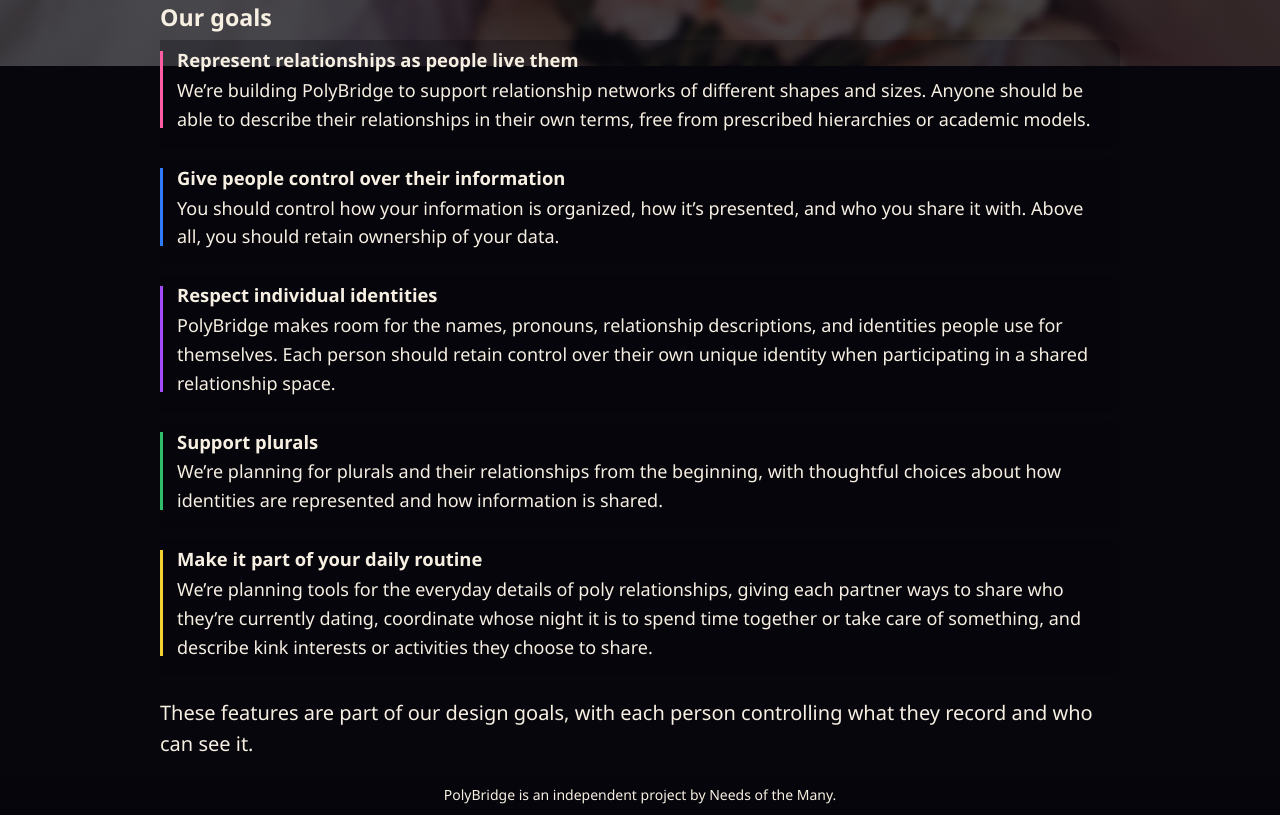
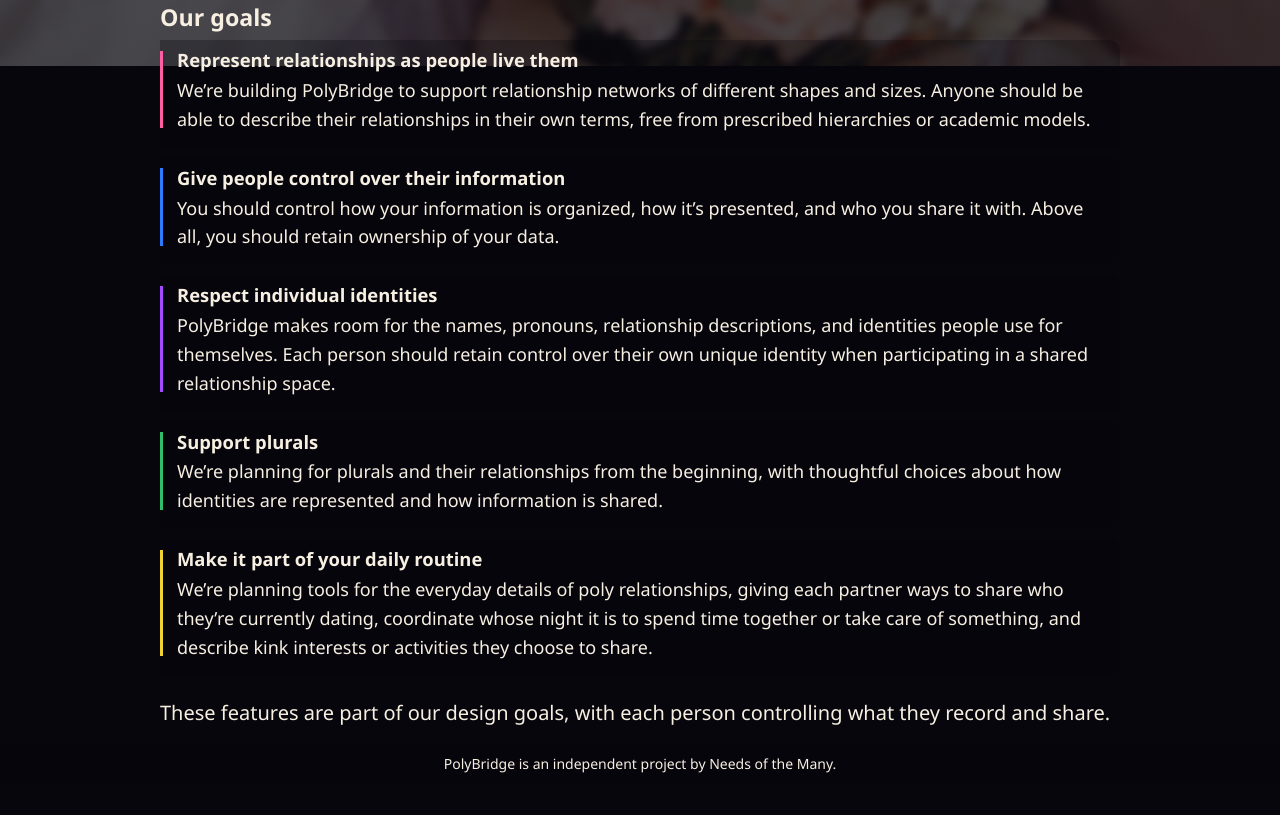
Before and after one commit to needsofmany/PolyBridge, a plain HTML site: page website/index.html in a window 1280 px wide. Shown: the part 734-1549 px from the top of the page. After the commit the page ends 1518 px from the top, so only its background shows below. Drawn offline with Linux system fonts and the light colour scheme.

Commit message:
Tighten closing goals paragraph

```diff
--- a/website/index.html
+++ b/website/index.html
@@ -177,7 +177,7 @@
         <h3>Make it part of your daily routine</h3>
         <p>We’re planning tools for the everyday details of poly relationships, giving each partner ways to share who they’re currently dating, coordinate whose night it is to spend time together or take care of something, and describe kink interests or activities they choose to share.</p>
       </article>
-      <p class="goals-coda">These features are part of our design goals, with each person controlling what they record and who can see it.</p>
+      <p class="goals-coda">These features are part of our design goals, with each person controlling what they record and share.</p>
     </section>
   </main>
 
```
